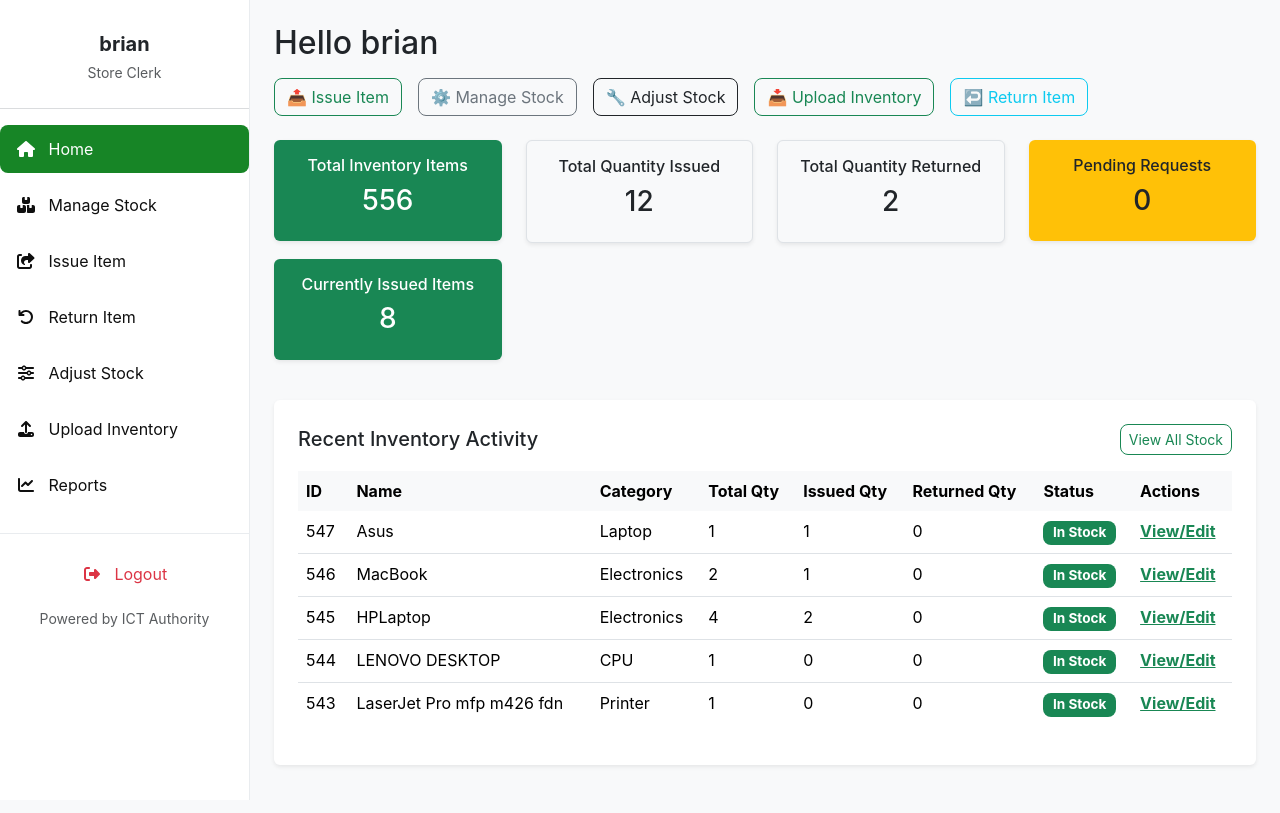
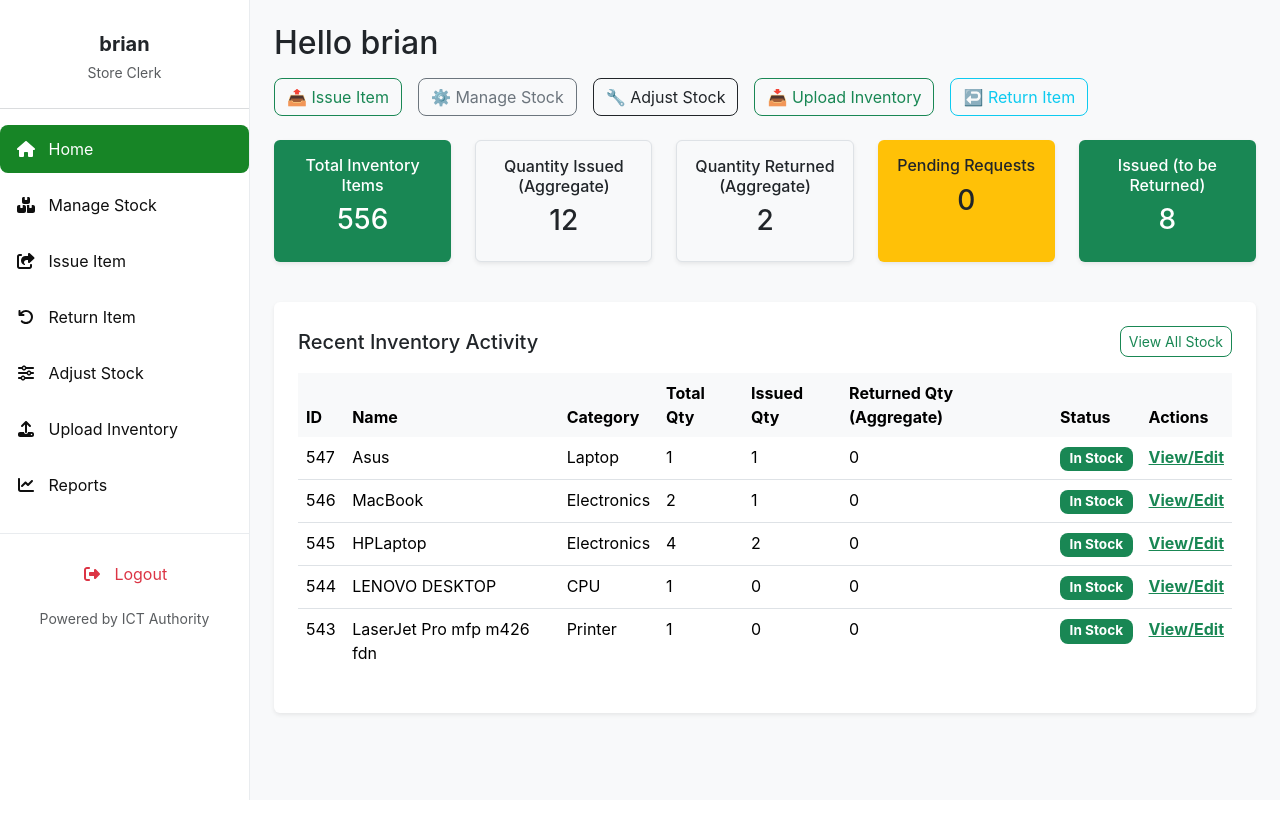
Before and after one commit to Kagoiza/inventory-management-system, a Django app: page /store_clerk_dashboard/ in a window 1280 px wide. Run offline with Django 5.2, Linux system fonts and the light colour scheme; a user stored in the database is signed in; data comes from the database, SQL or seed files in the repository; both versions use the stored data as it was after the commit; some libraries are stand-ins or nearby versions.

Commit message:
styling of the store clerk dashboard cards

```diff
--- a/invent/templates/invent/store_clerk_dashboard.html
+++ b/invent/templates/invent/store_clerk_dashboard.html
@@ -1,12 +1,12 @@
-{% extends 'invent/base_store_clerk.html' %} {# Extend the responsive base template #}
+{% extends 'invent/base_store_clerk.html' %}
 {% load static %}
 
-{% block title %}Store Clerk Dashboard{% endblock %} {# Set page title #}
+{% block title %}Store Clerk Dashboard{% endblock %}
 
-{% block content %} {# Content for the main area #}
+{% block content %}
     <h2 class="mb-3">Hello {{ user.first_name|default:user.username }}</h2>
 
-    <div class="d-flex flex-wrap gap-3 mb-4"> {# flex-wrap to stack buttons on small screens #}
+    <div class="d-flex flex-wrap gap-3 mb-4">
         <a class="btn btn-outline-primary" href="{% url 'issue_item' %}">📤 Issue Item</a>
         <a class="btn btn-outline-secondary" href="{% url 'manage_stock' %}">⚙️ Manage Stock</a>
         <a class="btn btn-outline-dark" href="{% url 'adjust_stock' %}">🔧 Adjust Stock</a>
@@ -14,48 +14,57 @@
         <a class="btn btn-outline-info" href="{% url 'list_issued_requests_for_return' %}">↩️ Return Item</a>
     </div>
 
+    <!-- Updated Cards Section -->
     <div class="row text-center mb-4">
-        <div class="col-sm-6 col-md-3 mb-3"> {# Responsive columns for cards #}
-            <div class="dashboard-card bg-success text-white p-3 rounded shadow-sm"> {# Added p-3, rounded, shadow-sm #}
+        <!-- Card 1: Total Inventory Items -->
+        <div class="col-12 col-sm-6 col-md mb-3">
+            <div class="dashboard-card bg-success text-white p-3 rounded shadow-sm h-100">
                 <h6>Total Inventory Items</h6>
                 <h3>{{ total_items }}</h3>
             </div>
         </div>
-        <div class="col-sm-6 col-md-3 mb-3">
-            <div class="dashboard-card bg-light border p-3 rounded shadow-sm">
-                <h6>Total Quantity Issued </h6>
+
+        <!-- Card 2: Quantity Issued -->
+        <div class="col-12 col-sm-6 col-md mb-3">
+            <div class="dashboard-card bg-light border p-3 rounded shadow-sm h-100">
+                <h6>Quantity Issued (Aggregate)</h6>
                 <h3>{{ items_issued }}</h3>
             </div>
         </div>
-        <div class="col-sm-6 col-md-3 mb-3">
-            <div class="dashboard-card bg-light border p-3 rounded shadow-sm">
-                <h6>Total Quantity Returned </h6>
+
+        <!-- Card 3: Quantity Returned -->
+        <div class="col-12 col-sm-6 col-md mb-3">
+            <div class="dashboard-card bg-light border p-3 rounded shadow-sm h-100">
+                <h6>Quantity Returned (Aggregate)</h6>
                 <h3>{{ items_returned }}</h3>
             </div>
         </div>
-        <div class="col-sm-6 col-md-3 mb-3">
-            <div class="dashboard-card bg-warning text-dark p-3 rounded shadow-sm">
+
+        <!-- Card 4: Pending Requests -->
+        <div class="col-12 col-sm-6 col-md mb-3">
+            <div class="dashboard-card bg-warning text-dark p-3 rounded shadow-sm h-100">
                 <h6>Pending Requests</h6>
                 <h3>{{ pending_requests_count }}</h3>
             </div>
         </div>
 
-        <div class="col-sm-6 col-md-3 mb-3">
-            <div class="dashboard-card bg-primary text-white p-3 rounded shadow-sm">
-                <h6>Currently Issued Items</h6>
+        <!-- Card 5: Issued (to be Returned) -->
+        <div class="col-12 col-sm-6 col-md mb-3">
+            <div class="dashboard-card bg-primary text-white p-3 rounded shadow-sm h-100">
+                <h6>Issued (to be Returned)</h6>
                 <h3>{{ issued_but_not_fully_returned_count }}</h3>
             </div>
         </div>
     </div>
 
     <div class="bg-white p-4 rounded shadow-sm mb-4">
-        <div class="d-flex justify-content-between align-items-center mb-3 flex-wrap"> {# flex-wrap for header on small screens #}
-            <h5 class="mb-2 mb-sm-0">Recent Inventory Activity</h5> {# Added margin bottom for small screens #}
-            <div class="d-flex gap-2"> {# Use gap-2 for spacing #}
+        <div class="d-flex justify-content-between align-items-center mb-3 flex-wrap">
+            <h5 class="mb-2 mb-sm-0">Recent Inventory Activity</h5>
+            <div class="d-flex gap-2">
                 <a href="{% url 'manage_stock' %}" class="btn btn-sm btn-outline-primary">View All Stock</a>
             </div>
         </div>
-        <div class="table-responsive"> {# Make table responsive #}
+        <div class="table-responsive">
             <table class="table table-hover">
                 <thead class="table-light">
                     <tr>
@@ -64,7 +73,7 @@
                         <th>Category</th>
                         <th>Total Qty</th>
                         <th>Issued Qty</th>
-                        <th>Returned Qty</th>
+                        <th>Returned Qty (Aggregate)</th>
                         <th>Status</th>
                         <th>Actions</th>
                     </tr>
@@ -83,7 +92,7 @@
                                 {% if item.status == 'Approved' or item.status == 'In Stock' %}bg-success
                                 {% elif item.status == 'Pending' %}bg-info
                                 {% elif item.status == 'Issued' %}bg-primary
-                                {% elif item.status == 'Returned' %}bg-secondary {# This status is for InventoryItem itself #}
+                                {% elif item.status == 'Returned' %}bg-secondary
                                 {% elif item.is_expired %}bg-dark text-white
                                 {% elif item.quantity_remaining <= 5 and item.quantity_remaining > 0 %}bg-warning text-dark
                                 {% elif item.quantity_remaining <= 0 %}bg-danger
```
Also changed, not shown: db.sqlite3.
